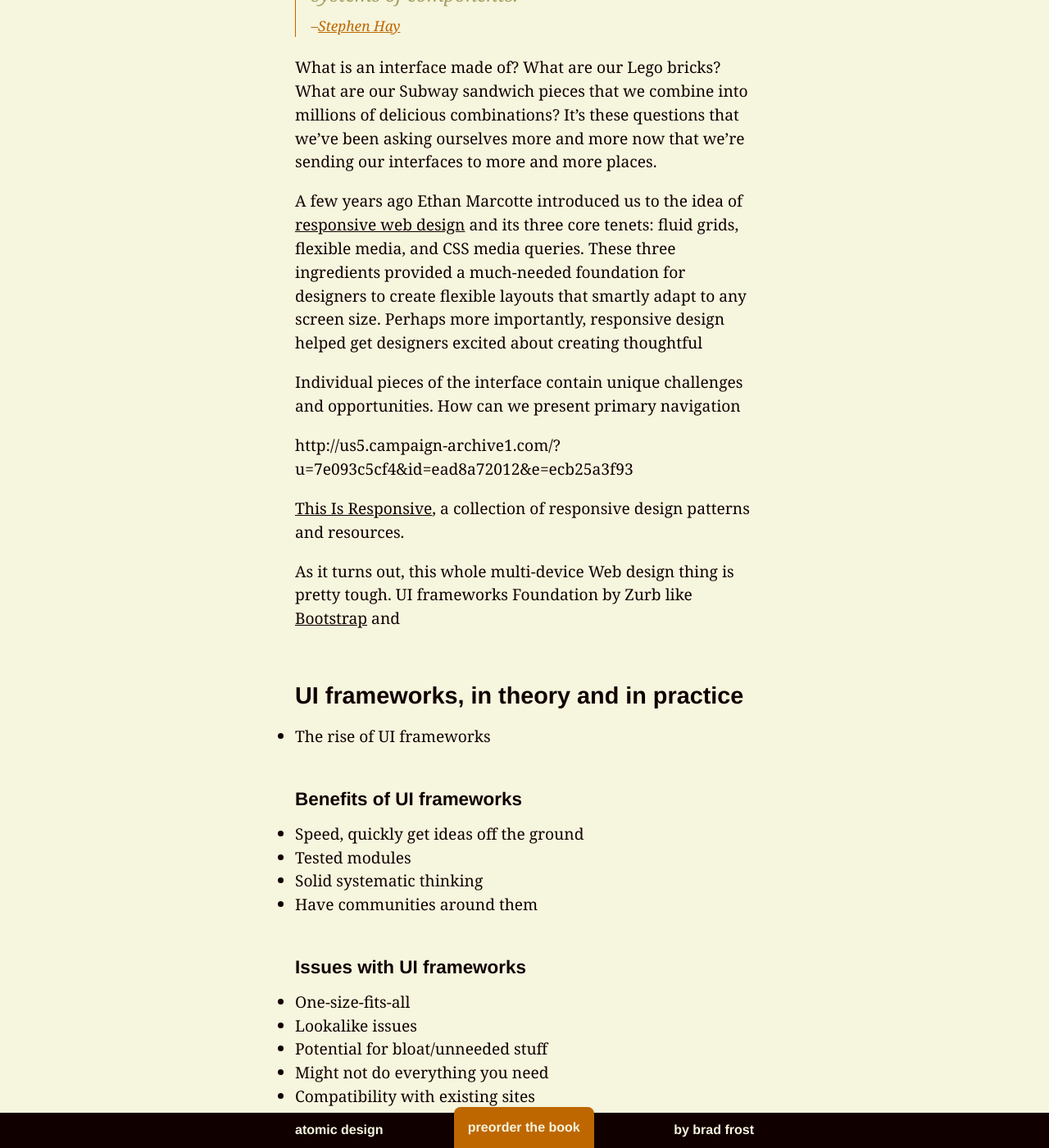
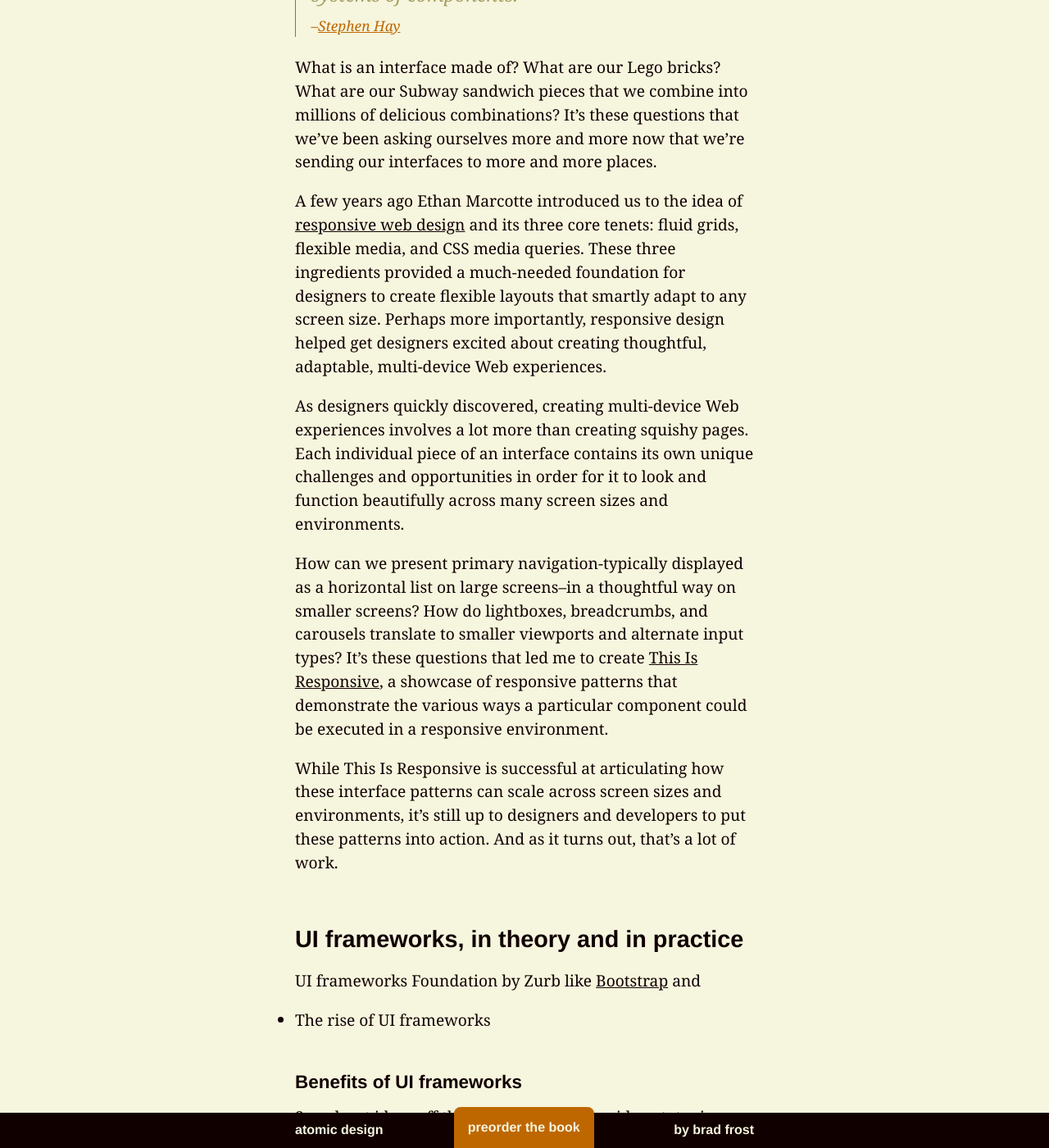
Before and after one commit to bradfrost/atomic-design, a Jekyll site: the page built from chapter-1.md, in a window 1280 px wide and 1400 px high, scrolled down 11927 px. Shown: the whole window at 82% size. Built offline with Jekyll 4.4.1, drawn with Linux system fonts in a browser that asks for light colours; some of the changed text lies outside the part shown.

Commit message:
Chapter 1 draft

```diff
--- a/chapter-1.md
+++ b/chapter-1.md
@@ -134,22 +134,21 @@ By breaking visual explorations into smaller chunks, designers save time and eff
 
 What is an interface made of? What are our Lego bricks? What are our Subway sandwich pieces that we combine into millions of delicious combinations? It’s these questions that we’ve been asking ourselves more and more now that we’re sending our interfaces to more and more places.
 
-A few years ago Ethan Marcotte introduced us to the idea of [responsive web design](http://alistapart.com/article/responsive-web-design) and its three core tenets: fluid grids, flexible media, and CSS media queries. These three ingredients provided a much-needed foundation for designers to create flexible layouts that smartly adapt to any screen size. Perhaps more importantly, responsive design helped get designers excited about creating thoughtful
+A few years ago Ethan Marcotte introduced us to the idea of [responsive web design](http://alistapart.com/article/responsive-web-design) and its three core tenets: fluid grids, flexible media, and CSS media queries. These three ingredients provided a much-needed foundation for designers to create flexible layouts that smartly adapt to any screen size. Perhaps more importantly, responsive design helped get designers excited about creating thoughtful, adaptable, multi-device Web experiences.
 
-Individual pieces of the interface contain unique challenges and opportunities. How can we present primary navigation
+As designers quickly discovered, creating multi-device Web experiences involves a lot more than creating squishy pages.  Each individual piece of an interface contains its own unique challenges and opportunities in order for it to look and function beautifully across many screen sizes and environments.
 
-http://us5.campaign-archive1.com/?u=7e093c5cf4&id=ead8a72012&e=ecb25a3f93
+How can we present primary navigation-typically displayed as a horizontal list on large screens–in a thoughtful way on smaller screens? How do lightboxes, breadcrumbs, and carousels translate to smaller viewports and alternate input types? It’s these questions that led me to create [This Is Responsive](http://bradfrost.github.io/this-is-responsive/index.html), a showcase of responsive patterns that demonstrate the various ways a particular component could be executed in a responsive environment.
 
-[This Is Responsive](http://bradfrost.github.io/this-is-responsive/index.html), a collection of responsive design patterns and resources.
-
-As it turns out, this whole multi-device Web design thing is pretty tough. UI frameworks Foundation by Zurb like [Bootstrap](http://getbootstrap.com/) and
+While This Is Responsive is successful at articulating how these interface patterns can scale across screen sizes and environments, it’s still up to designers and developers to put these patterns into action. And as it turns out, that’s a lot of work.
 
 ## UI frameworks, in theory and in practice
+UI frameworks Foundation by Zurb like [Bootstrap](http://getbootstrap.com/) and
 - The rise of UI frameworks
 
 ### Benefits of UI frameworks
-- Speed, quickly get ideas off the ground
-- Tested modules
+- Speed, get ideas off the ground quickly, rapid prototyping
+- Tested, tried-and-true modules
 - Solid systematic thinking
 - Have communities around them
 
@@ -168,6 +167,8 @@ Advantages of design systems: promote consistency, establish a consistent vocabu
 In her phenomenal book [Front-end Style Guides](http://maban.co.uk/projects/front-end-style-guides/), Anna Debenham explains the myriad benefits of establishing a front-end style guide:
 - Establish a consistent, shared vocabulary between everyone involved
 
+http://us5.campaign-archive1.com/?u=7e093c5cf4&id=ead8a72012&e=ecb25a3f93
+
 ### Design system pitfalls
 - Time consuming to create
 - Treated as a auxiliary project
```
Also changed, not shown: other parts of chapter-1.md (+1 -1 lines), 2 other files.
